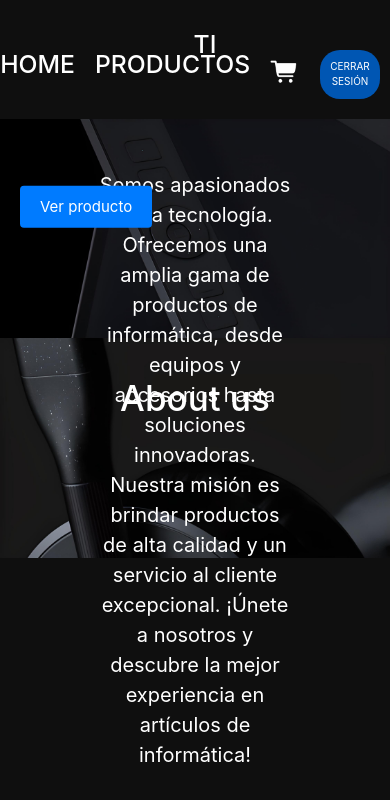
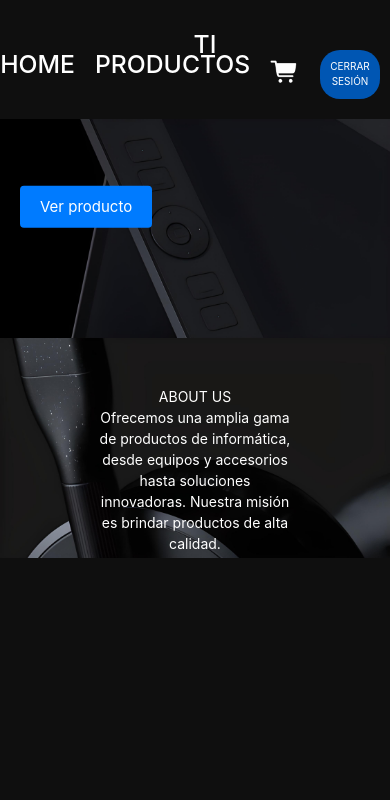
Before and after one commit to Agustinaa01/PL-Final-Front, a React (Create React App) app: page /home in a window 390 px wide. Shown: the top 800 px of the page. Built offline with nearby package versions, Linux system fonts and the light colour scheme; the HTML template or start-up script is replaced by a standard one.

Commit message:
CSS ABOUT US

```diff
--- a/src/components/dashboard/Dashboard.css
+++ b/src/components/dashboard/Dashboard.css
@@ -54,20 +54,20 @@
   }
 
 
-  @media (max-width: 10000px) {
+  @media (max-width: 800px) {
     .button-on-image {
       top: 20%;
       left: 20px;
     }
 
     .about-us {
-        top: 60px;
-      font-size: 35px;
+        top: 35px;
+      font-size: 30px;
     }
 
     .texto-about {
       display: flex;
       text-align: center;
-      font-size: 20px;
+      font-size: 14px;
     }
   }
--- a/src/components/dashboard/Dashboard.js
+++ b/src/components/dashboard/Dashboard.js
@@ -16,13 +16,9 @@ const Dashboard = () => {
         </div>
         <div className="about-us-container">
           <img className="img-about" src={AboutImage} alt="About Us" />
-          <h4 className="about-us">About us</h4>
-          <p className="texto-about">
-            Somos apasionados de la tecnología. Ofrecemos una amplia gama de
+          <p className="texto-about">ABOUT US<br></br>  Ofrecemos una amplia gama de
             productos de informática, desde equipos y accesorios hasta soluciones
-            innovadoras. Nuestra misión es brindar productos de alta calidad y un
-            servicio al cliente excepcional. ¡Únete a nosotros y descubre la mejor
-            experiencia en artículos de informática!
+            innovadoras. Nuestra misión es brindar productos de alta calidad.
           </p>
         </div>
       </div>
```
